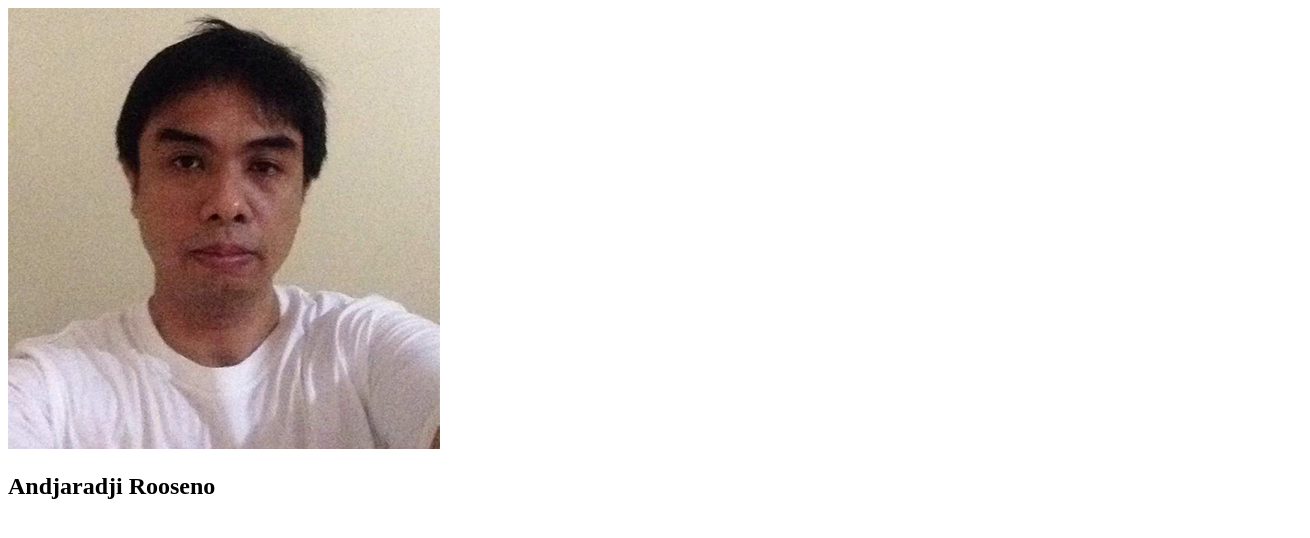
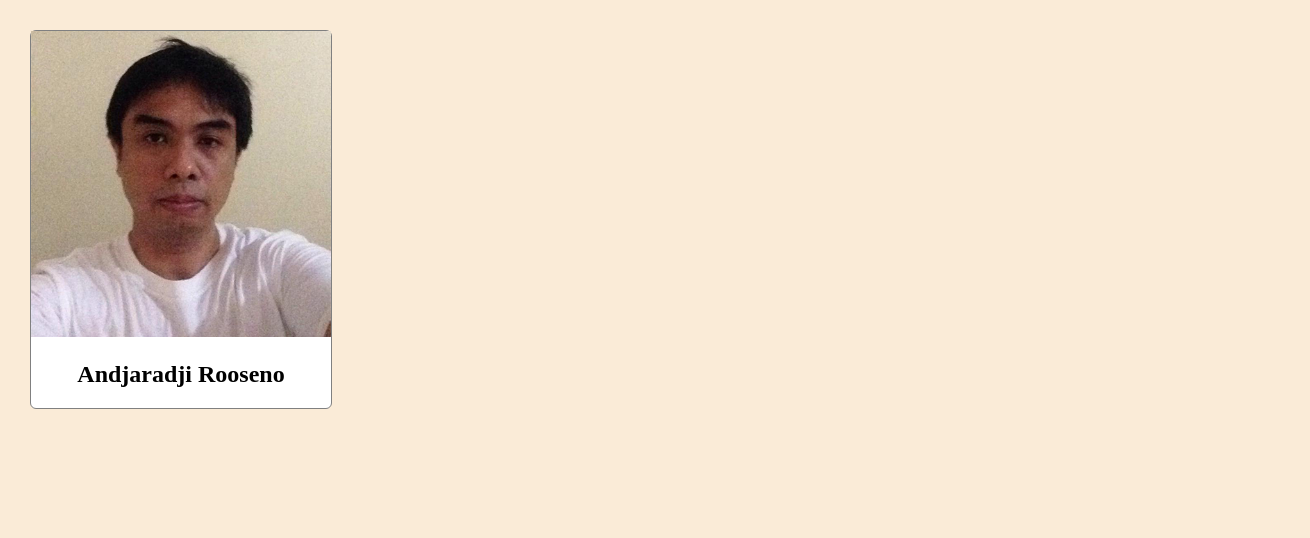
Before and after one commit to Andjaradji/Git-Practice, a plain HTML site: page index.html in a window 1280 px wide. Shown: the whole page, 1310 px wide, since content can reach past the window. Drawn offline with Linux system fonts and the light colour scheme.

Commit message:
add initial style to the element

```diff
--- a/index.html
+++ b/index.html
@@ -1,12 +1,13 @@
 <!DOCTYPE html>
 <html>
   <head>
+        <link rel="stylesheet" href="style.css">
   </head>
 
   <body>
     <div id="profile-container">
-    <img id="profile-picture" src="images/MyPicSquare.png" alt="profile picture"/>
-    <h2 id="profile-element">Andjaradji Rooseno</h2>
+    <img id="profile-image" src="images/MyPicSquare.png" alt="profile picture"/>
+    <h2 id="profile-name">Andjaradji Rooseno</h2>
     </div>
   </body>
 
--- /dev/null
+++ b/style.css
@@ -0,0 +1,21 @@
+body {
+    width: 100%;
+    margin: 30px;
+    background-color: antiquewhite;
+ }
+
+ #profile-container{
+    max-width: 300px;
+    background-color: white;
+    border: 1px solid gray;
+    border-radius: 6px;
+ }
+
+ #profile-image{
+    width: 100%;
+    height: auto;
+ }
+
+ #profile-name{
+    text-align: center;
+ }
```
